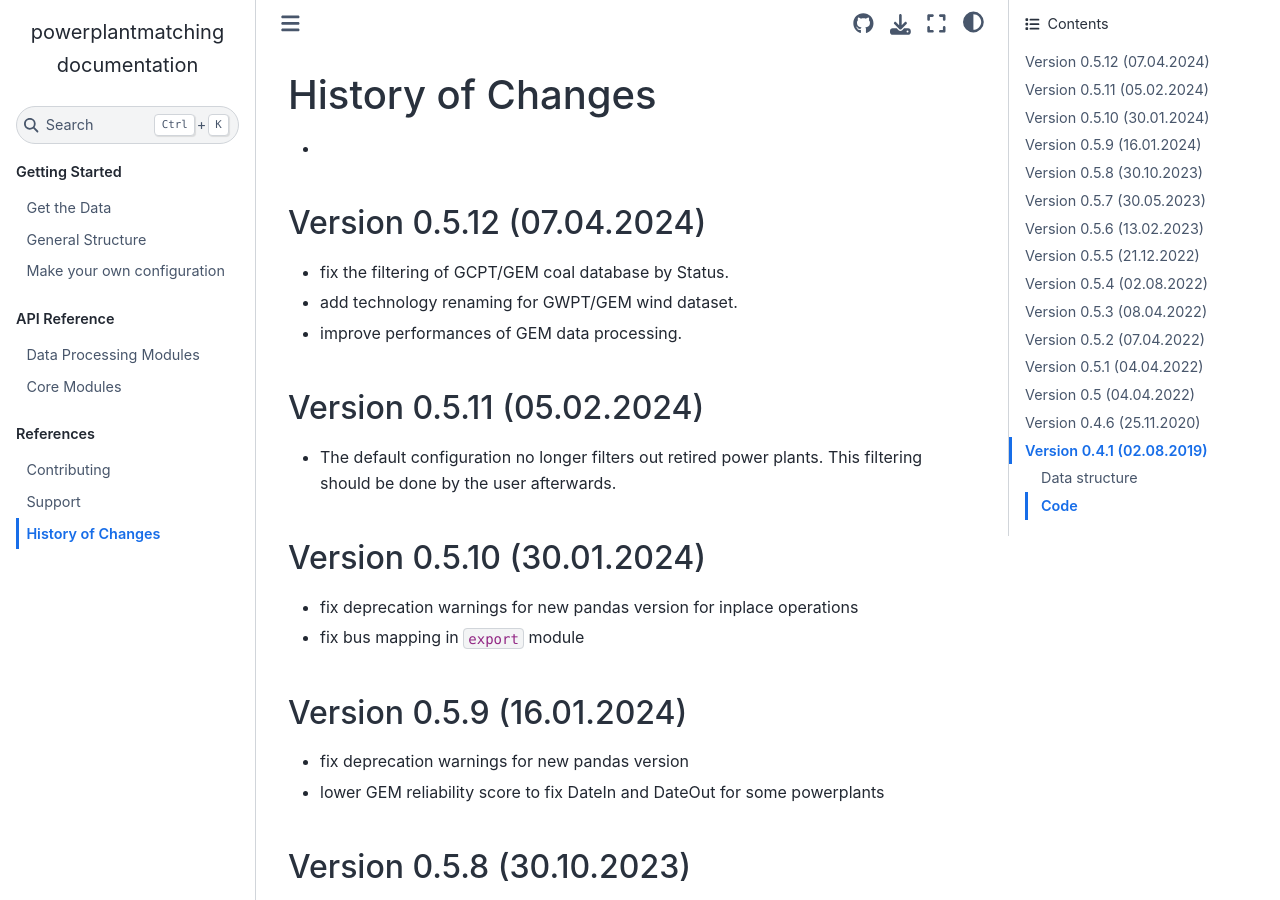
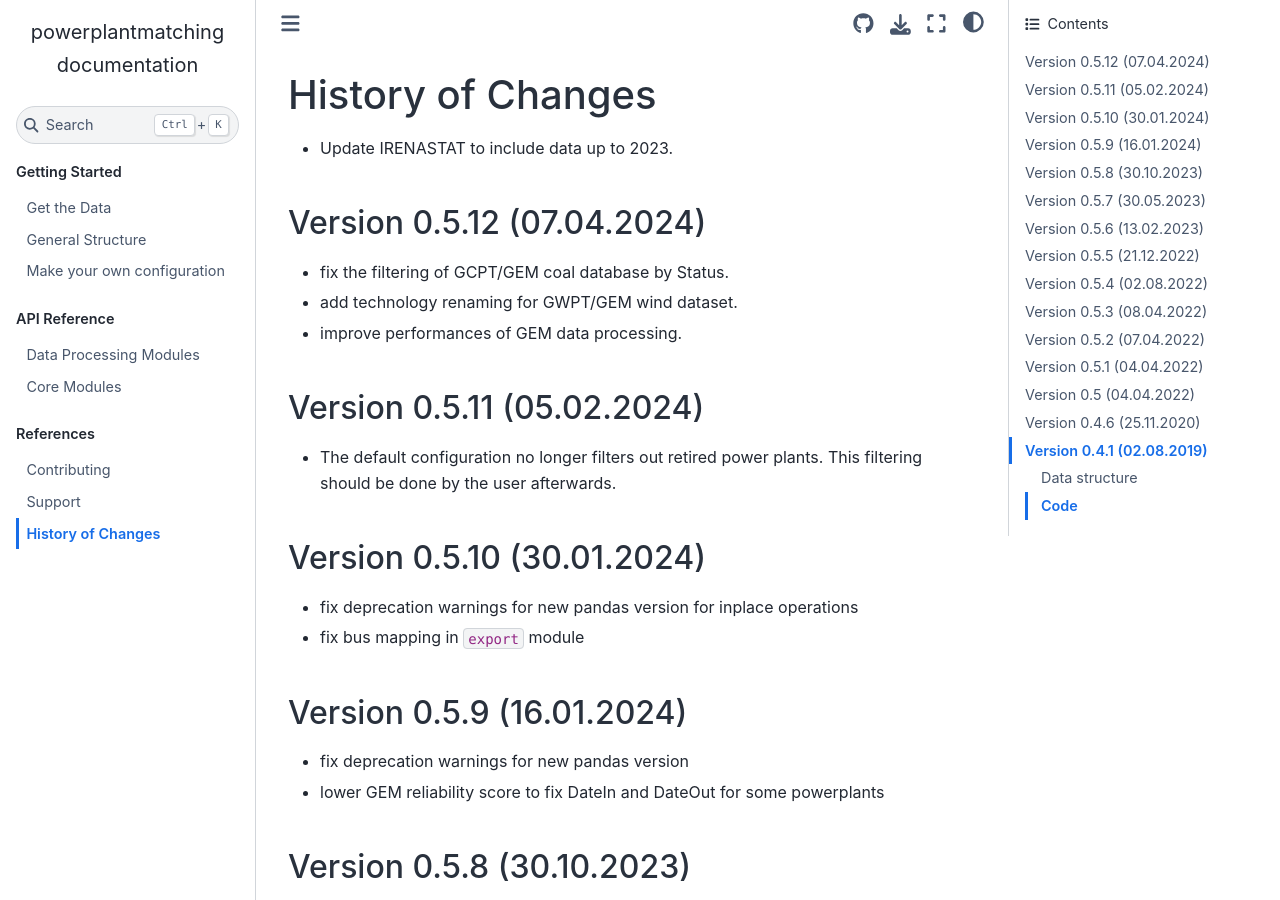
Before and after one commit to PyPSA/powerplantmatching, a Sphinx documentation site: the page built from doc/release-notes.rst, in a window 1280 px wide and 900 px high. Built offline with Sphinx 7.4.7 and the Sphinx Book theme 1.1.4, drawn with Linux system fonts in a browser that asks for light colours; pages that are not in the unit, such as notebooks, are missing from menus.

Commit message:
Add release note

```diff
--- a/doc/release-notes.rst
+++ b/doc/release-notes.rst
@@ -5,7 +5,7 @@ History of Changes
 .. Upcoming Version
 .. ----------------
 
-*
+* Update IRENASTAT to include data up to 2023.
 
 Version 0.5.12 (07.04.2024)
 ---------------------------
```
